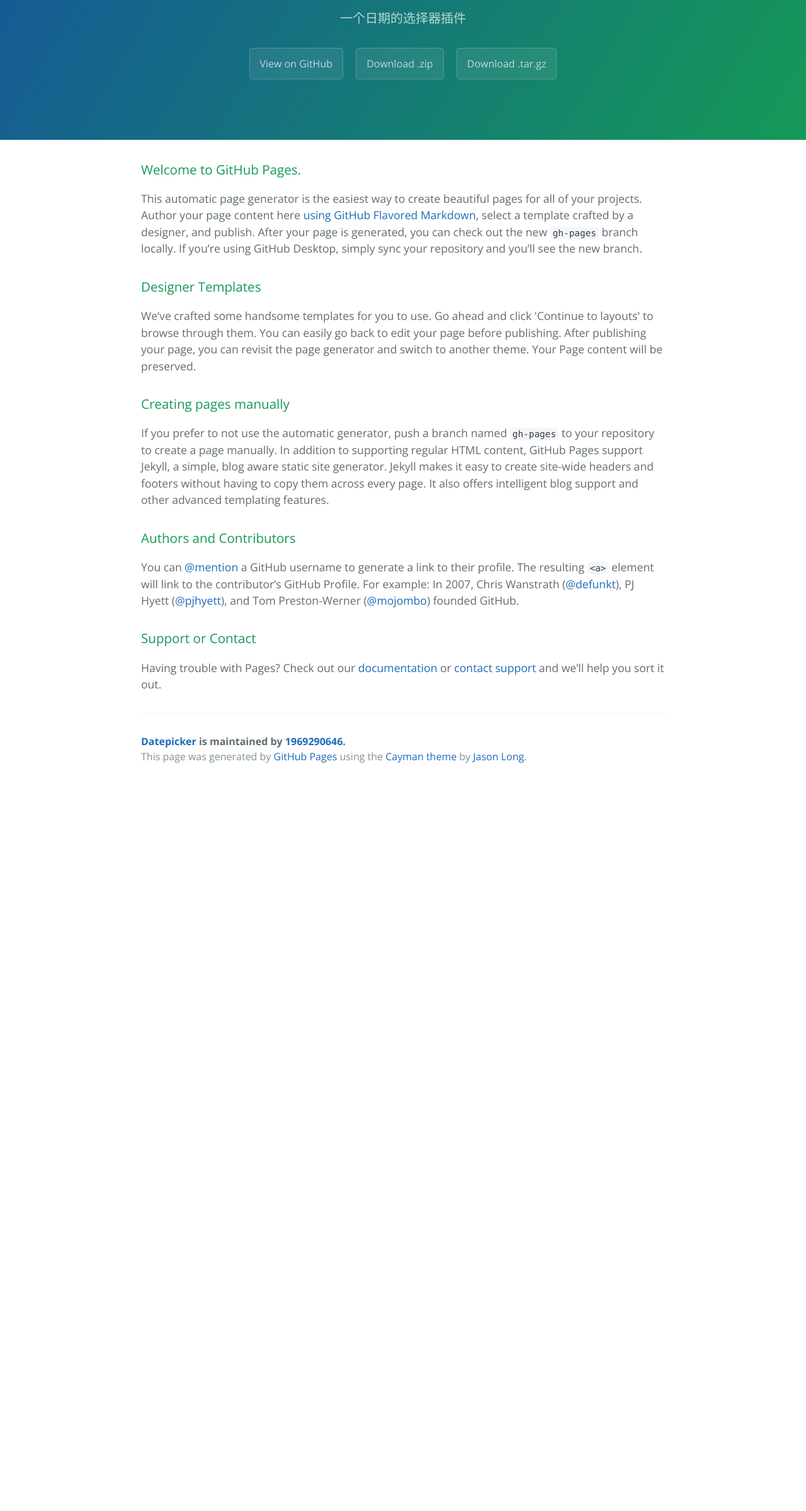
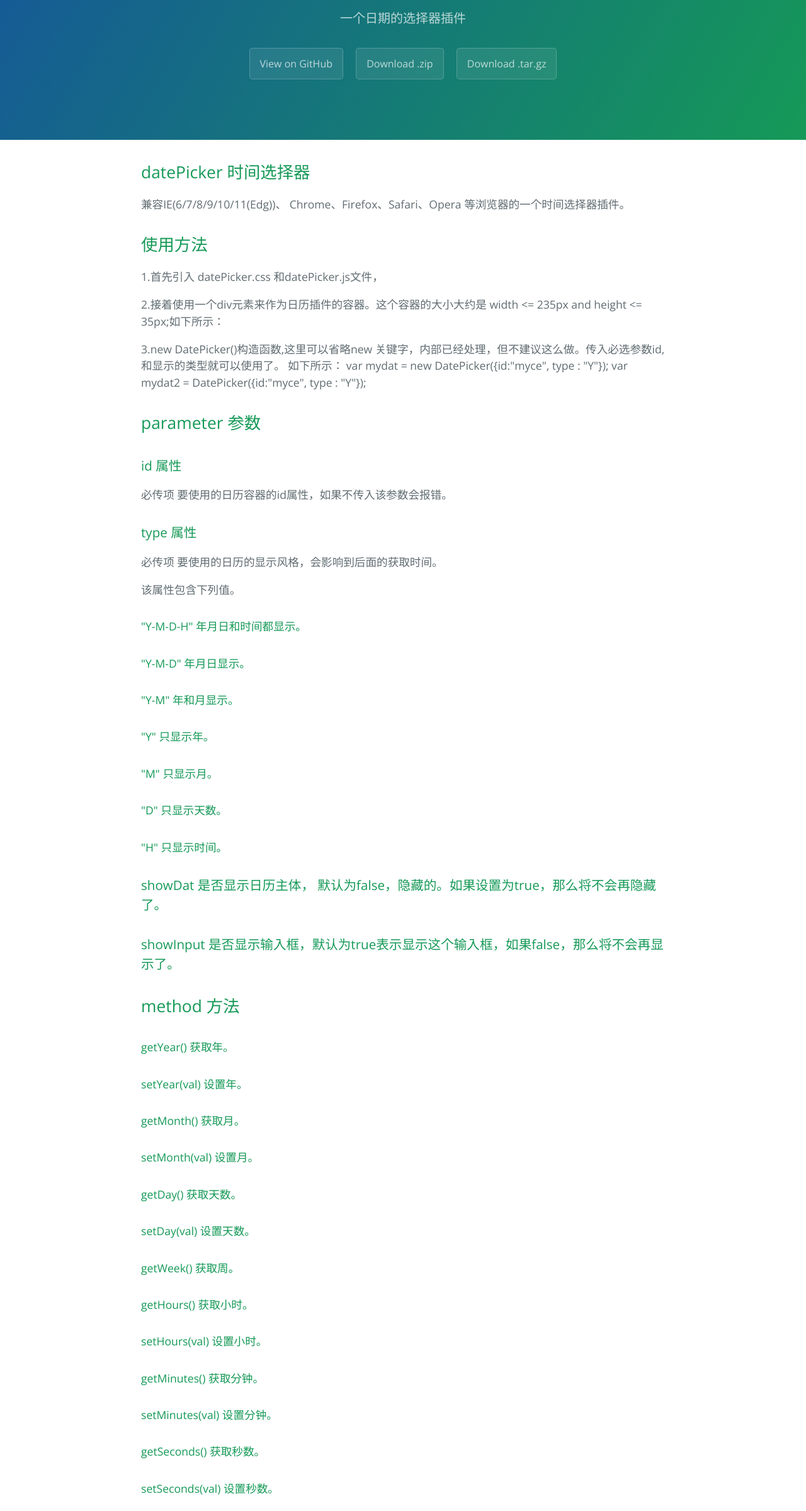
Before and after one commit to txs1992/datePicker, a plain HTML site: page index.html in a window 1280 px wide. Shown: the part 161-2560 px from the top of the page at 63% size. Before the commit the page ends 1406 px from the top, so only its background shows below. Drawn offline with nearby package versions, Linux system fonts and the light colour scheme.

```diff
--- a/index.html
+++ b/index.html
@@ -19,30 +19,107 @@
     </section>
 
     <section class="main-content">
-      <h3>
-<a id="welcome-to-github-pages" class="anchor" href="#welcome-to-github-pages" aria-hidden="true"><span aria-hidden="true" class="octicon octicon-link"></span></a>Welcome to GitHub Pages.</h3>
+      <h2>
+<a id="datepicker-时间选择器" class="anchor" href="#datepicker-%E6%97%B6%E9%97%B4%E9%80%89%E6%8B%A9%E5%99%A8" aria-hidden="true"><span aria-hidden="true" class="octicon octicon-link"></span></a>datePicker 时间选择器</h2>
 
-<p>This automatic page generator is the easiest way to create beautiful pages for all of your projects. Author your page content here <a href="https://guides.github.com/features/mastering-markdown/">using GitHub Flavored Markdown</a>, select a template crafted by a designer, and publish. After your page is generated, you can check out the new <code>gh-pages</code> branch locally. If you’re using GitHub Desktop, simply sync your repository and you’ll see the new branch.</p>
+<p>兼容IE(6/7/8/9/10/11(Edg))、 Chrome、Firefox、Safari、Opera 等浏览器的一个时间选择器插件。</p>
+
+<h2>
+<a id="使用方法" class="anchor" href="#%E4%BD%BF%E7%94%A8%E6%96%B9%E6%B3%95" aria-hidden="true"><span aria-hidden="true" class="octicon octicon-link"></span></a>使用方法</h2>
+
+<p>1.首先引入 datePicker.css 和datePicker.js文件，</p>
+
+<p>2.接着使用一个div元素来作为日历插件的容器。这个容器的大小大约是 width &lt;= 235px and  height &lt;= 35px;如下所示：</p>
+
+<div id="xx"></div>
+
+<p>3.new DatePicker()构造函数,这里可以省略new 关键字，内部已经处理，但不建议这么做。传入必选参数id,和显示的类型就可以使用了。 如下所示：
+var mydat = new DatePicker({id:"myce", type : "Y"});
+var mydat2 = DatePicker({id:"myce", type : "Y"});</p>
+
+<h2>
+<a id="parameter-参数" class="anchor" href="#parameter-%E5%8F%82%E6%95%B0" aria-hidden="true"><span aria-hidden="true" class="octicon octicon-link"></span></a>parameter 参数</h2>
 
 <h3>
-<a id="designer-templates" class="anchor" href="#designer-templates" aria-hidden="true"><span aria-hidden="true" class="octicon octicon-link"></span></a>Designer Templates</h3>
+<a id="id-属性" class="anchor" href="#id-%E5%B1%9E%E6%80%A7" aria-hidden="true"><span aria-hidden="true" class="octicon octicon-link"></span></a>id 属性</h3>
 
-<p>We’ve crafted some handsome templates for you to use. Go ahead and click 'Continue to layouts' to browse through them. You can easily go back to edit your page before publishing. After publishing your page, you can revisit the page generator and switch to another theme. Your Page content will be preserved.</p>
+<p>必传项    要使用的日历容器的id属性，如果不传入该参数会报错。</p>
 
 <h3>
-<a id="creating-pages-manually" class="anchor" href="#creating-pages-manually" aria-hidden="true"><span aria-hidden="true" class="octicon octicon-link"></span></a>Creating pages manually</h3>
+<a id="type-属性" class="anchor" href="#type-%E5%B1%9E%E6%80%A7" aria-hidden="true"><span aria-hidden="true" class="octicon octicon-link"></span></a>type 属性</h3>
 
-<p>If you prefer to not use the automatic generator, push a branch named <code>gh-pages</code> to your repository to create a page manually. In addition to supporting regular HTML content, GitHub Pages support Jekyll, a simple, blog aware static site generator. Jekyll makes it easy to create site-wide headers and footers without having to copy them across every page. It also offers intelligent blog support and other advanced templating features.</p>
+<p>必传项    要使用的日历的显示风格，会影响到后面的获取时间。</p>
+
+<p>该属性包含下列值。</p>
+
+<h4>
+<a id="y-m-d-h--年月日和时间都显示" class="anchor" href="#y-m-d-h--%E5%B9%B4%E6%9C%88%E6%97%A5%E5%92%8C%E6%97%B6%E9%97%B4%E9%83%BD%E6%98%BE%E7%A4%BA" aria-hidden="true"><span aria-hidden="true" class="octicon octicon-link"></span></a>"Y-M-D-H"  年月日和时间都显示。</h4>
+
+<h4>
+<a id="y-m-d----年月日显示" class="anchor" href="#y-m-d----%E5%B9%B4%E6%9C%88%E6%97%A5%E6%98%BE%E7%A4%BA" aria-hidden="true"><span aria-hidden="true" class="octicon octicon-link"></span></a>"Y-M-D"    年月日显示。</h4>
+
+<h4>
+<a id="y-m------年和月显示" class="anchor" href="#y-m------%E5%B9%B4%E5%92%8C%E6%9C%88%E6%98%BE%E7%A4%BA" aria-hidden="true"><span aria-hidden="true" class="octicon octicon-link"></span></a>"Y-M"      年和月显示。</h4>
+
+<h4>
+<a id="y--------只显示年" class="anchor" href="#y--------%E5%8F%AA%E6%98%BE%E7%A4%BA%E5%B9%B4" aria-hidden="true"><span aria-hidden="true" class="octicon octicon-link"></span></a>"Y"        只显示年。</h4>
+
+<h4>
+<a id="m--------只显示月" class="anchor" href="#m--------%E5%8F%AA%E6%98%BE%E7%A4%BA%E6%9C%88" aria-hidden="true"><span aria-hidden="true" class="octicon octicon-link"></span></a>"M"        只显示月。</h4>
+
+<h4>
+<a id="d--------只显示天数" class="anchor" href="#d--------%E5%8F%AA%E6%98%BE%E7%A4%BA%E5%A4%A9%E6%95%B0" aria-hidden="true"><span aria-hidden="true" class="octicon octicon-link"></span></a>"D"        只显示天数。</h4>
+
+<h4>
+<a id="h--------只显示时间" class="anchor" href="#h--------%E5%8F%AA%E6%98%BE%E7%A4%BA%E6%97%B6%E9%97%B4" aria-hidden="true"><span aria-hidden="true" class="octicon octicon-link"></span></a>"H"        只显示时间。</h4>
 
 <h3>
-<a id="authors-and-contributors" class="anchor" href="#authors-and-contributors" aria-hidden="true"><span aria-hidden="true" class="octicon octicon-link"></span></a>Authors and Contributors</h3>
-
-<p>You can <a href="https://help.github.com/articles/basic-writing-and-formatting-syntax/#mentioning-users-and-teams" class="user-mention">@mention</a> a GitHub username to generate a link to their profile. The resulting <code>&lt;a&gt;</code> element will link to the contributor’s GitHub Profile. For example: In 2007, Chris Wanstrath (<a href="https://github.com/defunkt" class="user-mention">@defunkt</a>), PJ Hyett (<a href="https://github.com/pjhyett" class="user-mention">@pjhyett</a>), and Tom Preston-Werner (<a href="https://github.com/mojombo" class="user-mention">@mojombo</a>) founded GitHub.</p>
+<a id="showdat-是否显示日历主体-默认为false隐藏的如果设置为true那么将不会再隐藏了" class="anchor" href="#showdat-%E6%98%AF%E5%90%A6%E6%98%BE%E7%A4%BA%E6%97%A5%E5%8E%86%E4%B8%BB%E4%BD%93-%E9%BB%98%E8%AE%A4%E4%B8%BAfalse%E9%9A%90%E8%97%8F%E7%9A%84%E5%A6%82%E6%9E%9C%E8%AE%BE%E7%BD%AE%E4%B8%BAtrue%E9%82%A3%E4%B9%88%E5%B0%86%E4%B8%8D%E4%BC%9A%E5%86%8D%E9%9A%90%E8%97%8F%E4%BA%86" aria-hidden="true"><span aria-hidden="true" class="octicon octicon-link"></span></a>showDat 是否显示日历主体， 默认为false，隐藏的。如果设置为true，那么将不会再隐藏了。</h3>
 
 <h3>
-<a id="support-or-contact" class="anchor" href="#support-or-contact" aria-hidden="true"><span aria-hidden="true" class="octicon octicon-link"></span></a>Support or Contact</h3>
+<a id="showinput-是否显示输入框默认为true表示显示这个输入框如果false那么将不会再显示了" class="anchor" href="#showinput-%E6%98%AF%E5%90%A6%E6%98%BE%E7%A4%BA%E8%BE%93%E5%85%A5%E6%A1%86%E9%BB%98%E8%AE%A4%E4%B8%BAtrue%E8%A1%A8%E7%A4%BA%E6%98%BE%E7%A4%BA%E8%BF%99%E4%B8%AA%E8%BE%93%E5%85%A5%E6%A1%86%E5%A6%82%E6%9E%9Cfalse%E9%82%A3%E4%B9%88%E5%B0%86%E4%B8%8D%E4%BC%9A%E5%86%8D%E6%98%BE%E7%A4%BA%E4%BA%86" aria-hidden="true"><span aria-hidden="true" class="octicon octicon-link"></span></a>showInput 是否显示输入框，默认为true表示显示这个输入框，如果false，那么将不会再显示了。</h3>
 
-<p>Having trouble with Pages? Check out our <a href="https://help.github.com/pages">documentation</a> or <a href="https://github.com/contact">contact support</a> and we’ll help you sort it out.</p>
+<h2>
+<a id="method-方法" class="anchor" href="#method-%E6%96%B9%E6%B3%95" aria-hidden="true"><span aria-hidden="true" class="octicon octicon-link"></span></a>method 方法</h2>
+
+<h4>
+<a id="getyear---------获取年" class="anchor" href="#getyear---------%E8%8E%B7%E5%8F%96%E5%B9%B4" aria-hidden="true"><span aria-hidden="true" class="octicon octicon-link"></span></a>getYear()         获取年。</h4>
+
+<h4>
+<a id="setyearval------设置年" class="anchor" href="#setyearval------%E8%AE%BE%E7%BD%AE%E5%B9%B4" aria-hidden="true"><span aria-hidden="true" class="octicon octicon-link"></span></a>setYear(val)      设置年。</h4>
+
+<h4>
+<a id="getmonth--------获取月" class="anchor" href="#getmonth--------%E8%8E%B7%E5%8F%96%E6%9C%88" aria-hidden="true"><span aria-hidden="true" class="octicon octicon-link"></span></a>getMonth()        获取月。</h4>
+
+<h4>
+<a id="setmonthval-----设置月" class="anchor" href="#setmonthval-----%E8%AE%BE%E7%BD%AE%E6%9C%88" aria-hidden="true"><span aria-hidden="true" class="octicon octicon-link"></span></a>setMonth(val)     设置月。</h4>
+
+<h4>
+<a id="getday----------获取天数" class="anchor" href="#getday----------%E8%8E%B7%E5%8F%96%E5%A4%A9%E6%95%B0" aria-hidden="true"><span aria-hidden="true" class="octicon octicon-link"></span></a>getDay()          获取天数。</h4>
+
+<h4>
+<a id="setdayval-------设置天数" class="anchor" href="#setdayval-------%E8%AE%BE%E7%BD%AE%E5%A4%A9%E6%95%B0" aria-hidden="true"><span aria-hidden="true" class="octicon octicon-link"></span></a>setDay(val)       设置天数。</h4>
+
+<h4>
+<a id="getweek---------获取周" class="anchor" href="#getweek---------%E8%8E%B7%E5%8F%96%E5%91%A8" aria-hidden="true"><span aria-hidden="true" class="octicon octicon-link"></span></a>getWeek()         获取周。</h4>
+
+<h4>
+<a id="gethours--------获取小时" class="anchor" href="#gethours--------%E8%8E%B7%E5%8F%96%E5%B0%8F%E6%97%B6" aria-hidden="true"><span aria-hidden="true" class="octicon octicon-link"></span></a>getHours()        获取小时。</h4>
+
+<h4>
+<a id="sethoursval-----设置小时" class="anchor" href="#sethoursval-----%E8%AE%BE%E7%BD%AE%E5%B0%8F%E6%97%B6" aria-hidden="true"><span aria-hidden="true" class="octicon octicon-link"></span></a>setHours(val)     设置小时。</h4>
+
+<h4>
+<a id="getminutes------获取分钟" class="anchor" href="#getminutes------%E8%8E%B7%E5%8F%96%E5%88%86%E9%92%9F" aria-hidden="true"><span aria-hidden="true" class="octicon octicon-link"></span></a>getMinutes()      获取分钟。</h4>
+
+<h4>
+<a id="setminutesval---设置分钟" class="anchor" href="#setminutesval---%E8%AE%BE%E7%BD%AE%E5%88%86%E9%92%9F" aria-hidden="true"><span aria-hidden="true" class="octicon octicon-link"></span></a>setMinutes(val)   设置分钟。</h4>
+
+<h4>
+<a id="getseconds------获取秒数" class="anchor" href="#getseconds------%E8%8E%B7%E5%8F%96%E7%A7%92%E6%95%B0" aria-hidden="true"><span aria-hidden="true" class="octicon octicon-link"></span></a>getSeconds()      获取秒数。</h4>
+
+<h4>
+<a id="setsecondsval---设置秒数" class="anchor" href="#setsecondsval---%E8%AE%BE%E7%BD%AE%E7%A7%92%E6%95%B0" aria-hidden="true"><span aria-hidden="true" class="octicon octicon-link"></span></a>setSeconds(val)   设置秒数。</h4>
 
       <footer class="site-footer">
         <span class="site-footer-owner"><a href="https://github.com/1969290646/datePicker">Datepicker</a> is maintained by <a href="https://github.com/1969290646">1969290646</a>.</span>
```
Also changed, not shown: params.json (+1 -1 lines).
